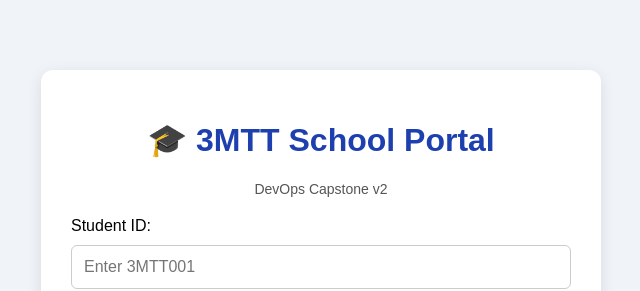
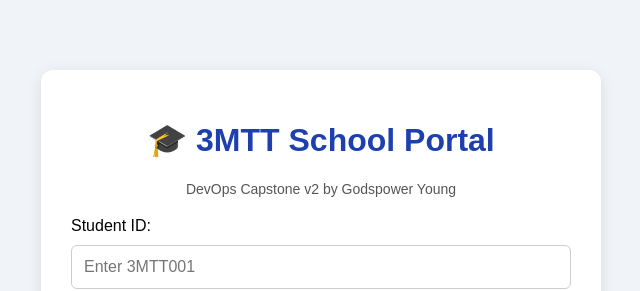
Before and after one commit to GOSSY001/School-Portal-CiCd, a plain HTML site: page index.html in a window 1280 px wide. Shown: the top 291 px of the page, without its empty margins (319-959 px from the left). Drawn offline with Linux system fonts and the light colour scheme.

Commit message:
Update subtitle to include author's name

```diff
--- a/index.html
+++ b/index.html
@@ -18,7 +18,7 @@
 <body>
   <div class="container">
     <h1>🎓 3MTT School Portal</h1>
-    <p class="subtitle">DevOps Capstone v2</p>
+    <p class="subtitle">DevOps Capstone v2 by Godspower Young</p>
 
     <label>Student ID:</label>
     <input type="text" id="studentId" placeholder="Enter 3MTT001">
```
